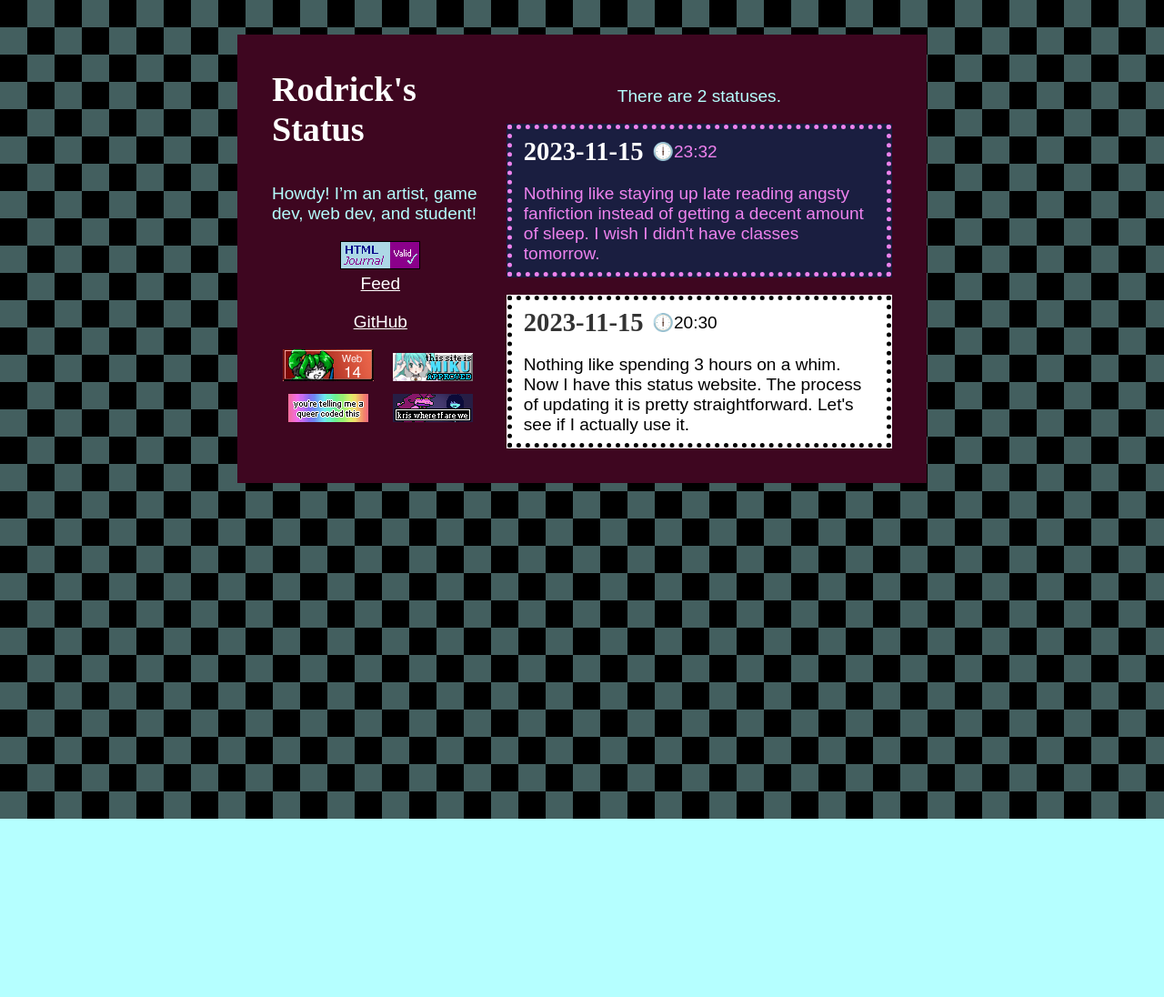
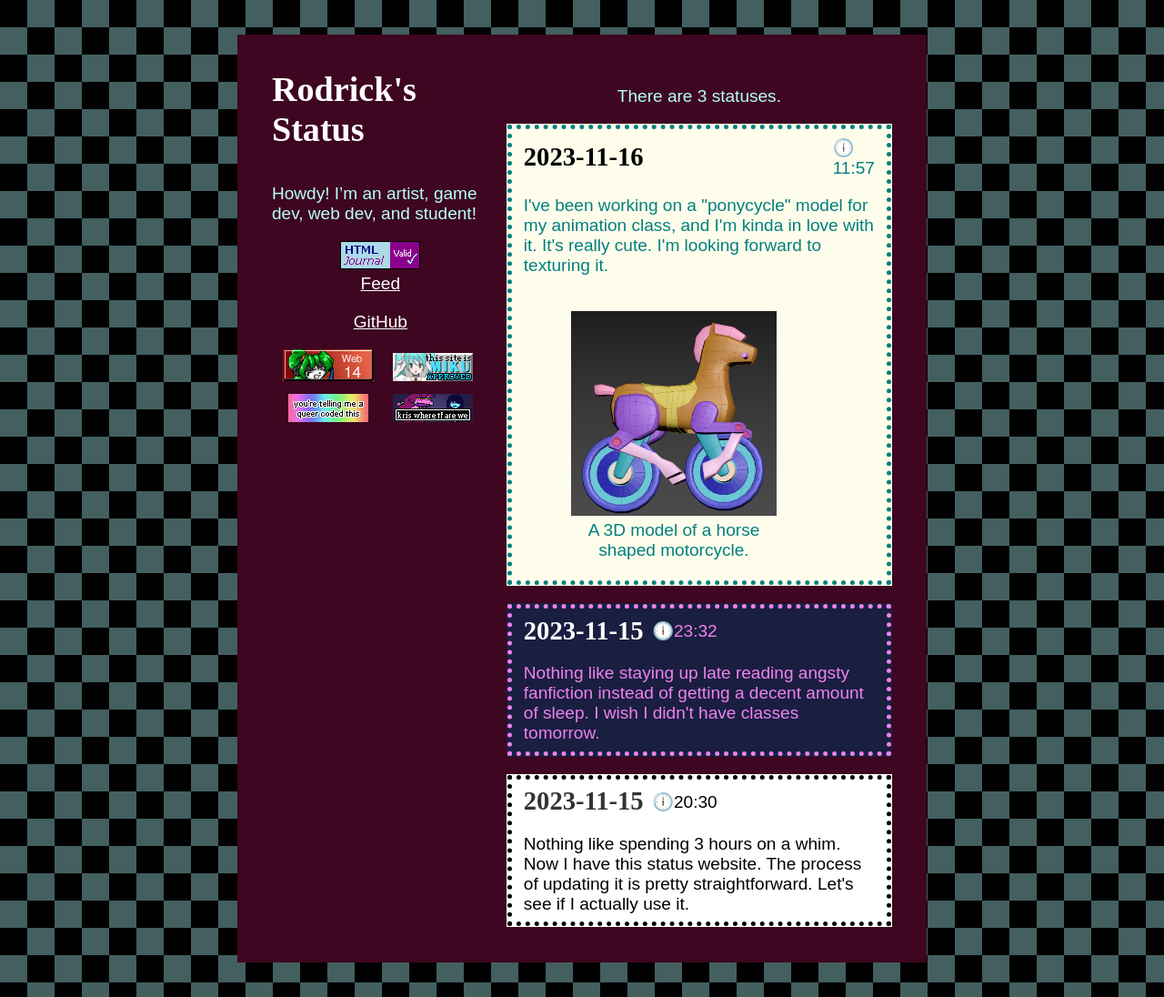
Before and after one commit to RodFireProductions/Status, a Jekyll site: the page built from site/index.md, in a window 1280 px wide. Shown: the whole page at 91% size. Built offline with Jekyll 4.4.1, drawn with Linux system fonts in a browser that asks for light colours; before the commit the page ends 900 px from its top, so only the background shows below that.

Commit message:
Updating Status

```diff
--- a/site/_data/x.json
+++ b/site/_data/x.json
@@ -1,3 +1,3 @@
 {
-    "num": 2
+    "num": 3
 }
--- a/site/_includes/status.html
+++ b/site/_includes/status.html
@@ -1,3 +1,11 @@
+
+
+<article class="green-alt" id="3">
+<h2>2023-11-16</h2>
+<p class="time">&#x1F555;11:57</p>
+<p class="content">I've been working on a "ponycycle" model for my animation class, and I'm kinda in love with it. It's really cute. I'm looking forward to texturing it.</p>
+<figure><img src="./src/img/status/pony_model.png"><figcaption>A 3D model of a horse shaped motorcycle.</figcaption></figure>
+</article>
 
 
 <article class="pink-alt" id="2">
```
Also changed, not shown: site/src/img/status/pony_model.png (added).
